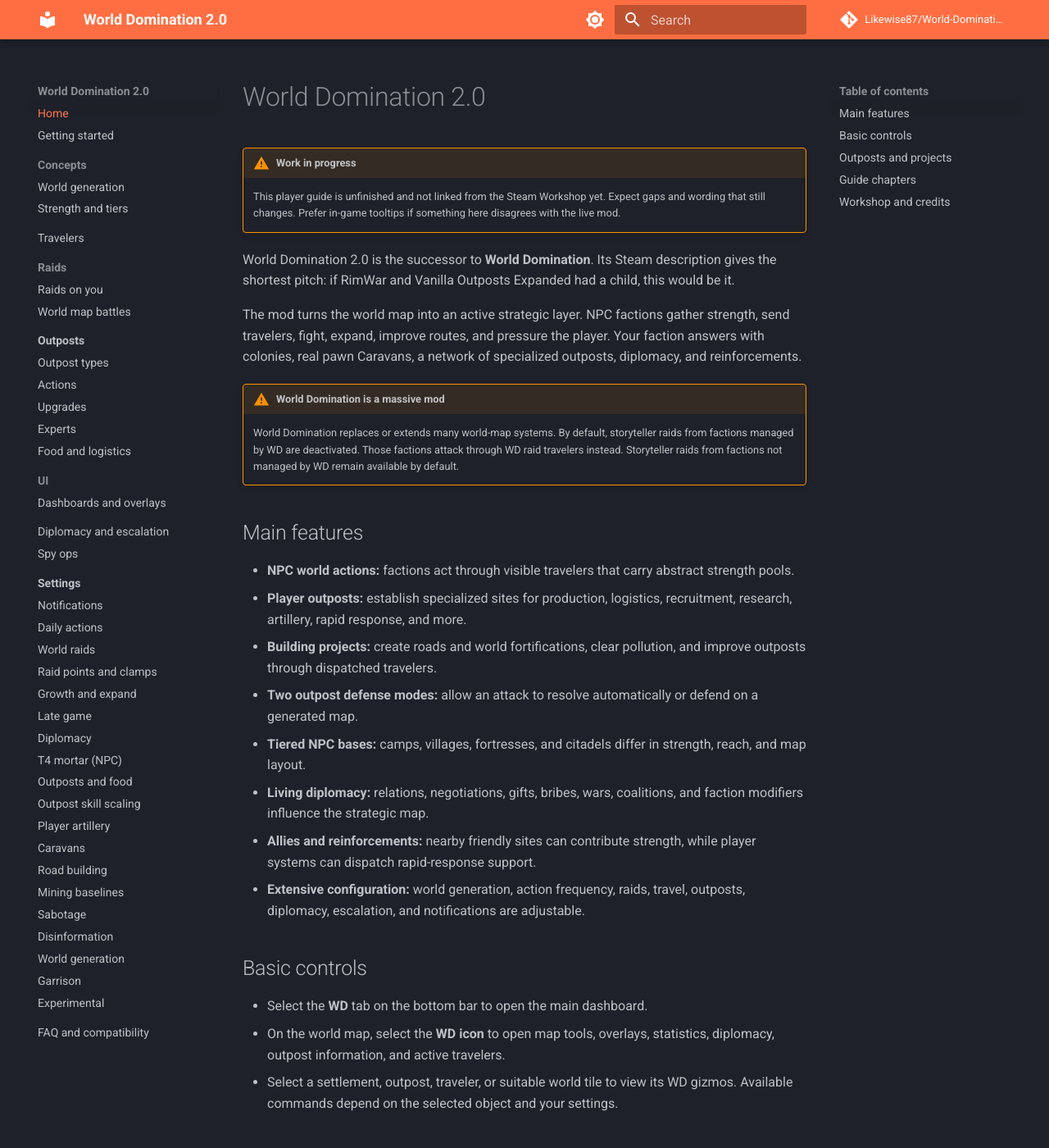
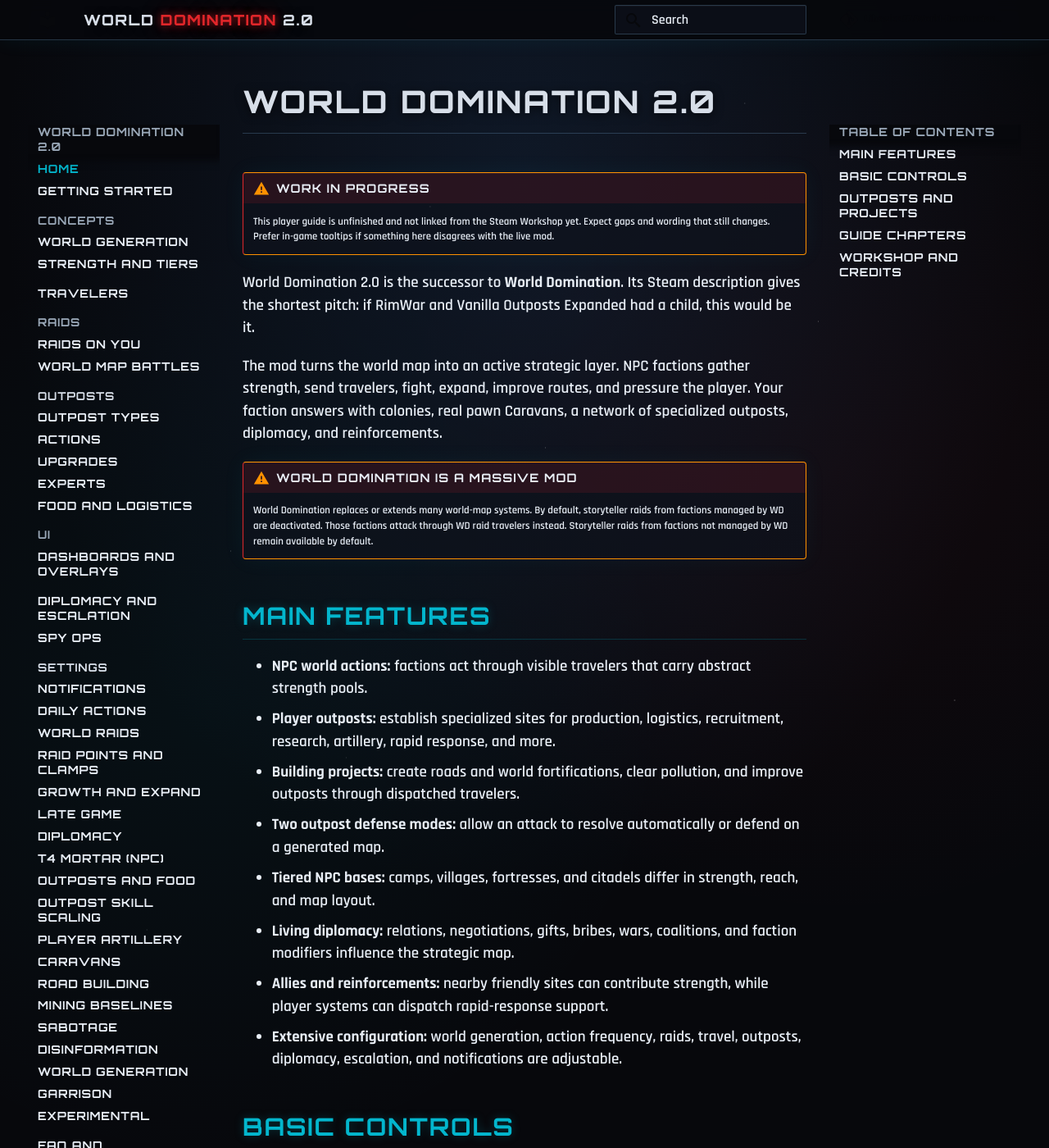
Before and after one commit to Likewise87/World-Domination-2.0, an MkDocs documentation site: the page built from docs/index.md, in a window 1280 px wide and 1400 px high. Shown: the whole window at 82% size. Built offline with MkDocs 1.6.1 and Material for MkDocs 9.7.7, drawn with Linux system fonts in a browser that asks for light colours; comment, search, counter and statistics services are not loaded.

Commit message:
Restyle MkDocs guide to match WD overview page art.
Orbitron/Rajdhani, cyan space field, red Domination wordmark, dark panels.

```diff
--- /dev/null
+++ b/docs/stylesheets/extra.css
@@ -0,0 +1,310 @@
+/* World Domination guide — matches WD_OverviewPages art (Orbitron / Rajdhani / cyan space). */
+
+:root,
+[data-md-color-scheme="slate"] {
+  --wd-bg-deep: #07080c;
+  --wd-bg-panel: rgba(14, 18, 28, 0.72);
+  --wd-border: rgba(120, 170, 210, 0.28);
+  --wd-border-strong: rgba(3, 182, 205, 0.4);
+  --wd-text: #e8eef6;
+  --wd-text-muted: #9aa8b8;
+  --wd-cyan: #03b6cd;
+  --wd-silver: #d7dee8;
+  --wd-red: #e1262a;
+
+  --md-primary-fg-color: #03b6cd;
+  --md-primary-fg-color--light: #4fd0e0;
+  --md-primary-fg-color--dark: #028a9c;
+  --md-primary-bg-color: #07080c;
+  --md-primary-bg-color--light: #e8eef6;
+  --md-accent-fg-color: #03b6cd;
+  --md-accent-fg-color--transparent: rgba(3, 182, 205, 0.12);
+  --md-accent-bg-color: #07080c;
+  --md-accent-bg-color--light: #e8eef6;
+
+  --md-default-fg-color: #e8eef6;
+  --md-default-fg-color--light: #9aa8b8;
+  --md-default-fg-color--lighter: #7a8796;
+  --md-default-fg-color--lightest: rgba(154, 168, 184, 0.35);
+  --md-default-bg-color: #07080c;
+  --md-default-bg-color--light: #0e121c;
+  --md-default-bg-color--lighter: #121826;
+  --md-default-bg-color--lightest: #181e2e;
+
+  --md-code-fg-color: #d7dee8;
+  --md-code-bg-color: rgba(14, 18, 28, 0.92);
+  --md-code-hl-color: rgba(3, 182, 205, 0.2);
+
+  --md-typeset-a-color: #03b6cd;
+  --md-typeset-table-color: rgba(120, 170, 210, 0.22);
+  --md-typeset-table-color--light: rgba(14, 18, 28, 0.55);
+
+  --md-footer-bg-color: #05060a;
+  --md-footer-bg-color--dark: #03040a;
+  --md-footer-fg-color: #9aa8b8;
+  --md-footer-fg-color--light: #e8eef6;
+  --md-footer-fg-color--lighter: #9aa8b8;
+
+  --md-admonition-bg-color: rgba(14, 18, 28, 0.85);
+}
+
+html {
+  background: var(--wd-bg-deep);
+}
+
+body {
+  color: var(--wd-text);
+  font-family: "Rajdhani", sans-serif;
+  font-weight: 600;
+  background:
+    radial-gradient(ellipse 90% 55% at 50% 8%, rgba(30, 55, 90, 0.35), transparent 55%),
+    radial-gradient(ellipse 70% 50% at 50% 100%, rgba(12, 20, 36, 0.9), transparent 60%),
+    radial-gradient(circle at 20% 30%, rgba(3, 182, 205, 0.05), transparent 25%),
+    radial-gradient(circle at 80% 20%, rgba(225, 38, 42, 0.05), transparent 22%),
+    var(--wd-bg-deep);
+}
+
+/* Starfield (same idea as overview pages). */
+body::before {
+  content: "";
+  position: fixed;
+  inset: 0;
+  pointer-events: none;
+  opacity: 0.55;
+  z-index: 0;
+  background-image:
+    radial-gradient(1px 1px at 8% 12%, rgba(255, 255, 255, 0.85), transparent),
+    radial-gradient(1px 1px at 22% 48%, rgba(255, 255, 255, 0.55), transparent),
+    radial-gradient(1.5px 1.5px at 41% 18%, rgba(255, 255, 255, 0.75), transparent),
+    radial-gradient(1px 1px at 63% 72%, rgba(255, 255, 255, 0.45), transparent),
+    radial-gradient(1px 1px at 78% 28%, rgba(255, 255, 255, 0.7), transparent),
+    radial-gradient(1.5px 1.5px at 91% 61%, rgba(255, 255, 255, 0.5), transparent),
+    radial-gradient(1px 1px at 14% 81%, rgba(255, 255, 255, 0.4), transparent),
+    radial-gradient(1px 1px at 52% 39%, rgba(255, 255, 255, 0.65), transparent),
+    radial-gradient(1px 1px at 33% 66%, rgba(255, 255, 255, 0.35), transparent),
+    radial-gradient(1px 1px at 71% 9%, rgba(255, 255, 255, 0.55), transparent);
+  animation: wdStarPulse 8s ease-in-out infinite;
+}
+
+@keyframes wdStarPulse {
+  0%, 100% { opacity: 0.42; }
+  50% { opacity: 0.68; }
+}
+
+.md-container,
+.md-main,
+.md-content,
+.md-sidebar,
+.md-header,
+.md-footer {
+  position: relative;
+  z-index: 1;
+}
+
+.md-typeset {
+  font-family: "Rajdhani", sans-serif;
+  font-weight: 600;
+  font-size: 0.95rem;
+  line-height: 1.45;
+  color: var(--wd-text);
+}
+
+.md-typeset h1,
+.md-typeset h2,
+.md-typeset h3,
+.md-typeset h4,
+.md-header__topic,
+.md-nav__title,
+.md-ellipsis {
+  font-family: "Orbitron", sans-serif;
+  font-weight: 700;
+  letter-spacing: 0.06em;
+  text-transform: uppercase;
+}
+
+.md-typeset h1 {
+  font-weight: 800;
+  color: var(--wd-silver);
+  text-shadow: 0 2px 12px rgba(0, 0, 0, 0.65);
+  border-bottom: 1px solid var(--wd-border);
+  padding-bottom: 0.35em;
+}
+
+.md-typeset h2 {
+  color: var(--wd-cyan);
+  text-shadow: 0 0 12px rgba(3, 182, 205, 0.25);
+  border-bottom: 1px solid rgba(3, 182, 205, 0.22);
+  padding-bottom: 0.25em;
+}
+
+.md-typeset h3 {
+  color: var(--wd-silver);
+  letter-spacing: 0.05em;
+}
+
+.md-typeset a {
+  color: var(--wd-cyan);
+}
+
+.md-typeset a:hover {
+  color: #4fd0e0;
+}
+
+.md-header {
+  background: rgba(7, 8, 12, 0.92);
+  border-bottom: 1px solid var(--wd-border);
+  box-shadow: 0 0 24px rgba(3, 182, 205, 0.08);
+  backdrop-filter: blur(8px);
+}
+
+.md-header__title {
+  font-family: "Orbitron", sans-serif;
+  font-weight: 800;
+  letter-spacing: 0.08em;
+  text-transform: uppercase;
+}
+
+.md-header__topic .md-ellipsis {
+  color: var(--wd-silver);
+}
+
+.md-tabs {
+  background: rgba(7, 8, 12, 0.88);
+  border-bottom: 1px solid var(--wd-border);
+}
+
+.md-nav__link--active,
+.md-nav__link:focus,
+.md-nav__link:hover {
+  color: var(--wd-cyan);
+}
+
+.md-nav__item--nested > .md-nav__link {
+  font-family: "Orbitron", sans-serif;
+  font-size: 0.68rem;
+  letter-spacing: 0.08em;
+  text-transform: uppercase;
+  color: var(--wd-silver);
+}
+
+.md-sidebar {
+  background: transparent;
+}
+
+.md-sidebar__scrollwrap {
+  background: transparent;
+}
+
+.md-search__form {
+  background: var(--wd-bg-panel);
+  border: 1px solid var(--wd-border);
+  box-shadow: inset 0 1px 0 rgba(255, 255, 255, 0.04);
+}
+
+.md-search__input {
+  font-family: "Rajdhani", sans-serif;
+  font-weight: 600;
+}
+
+.md-typeset table:not([class]) {
+  background: var(--wd-bg-panel);
+  border: 1px solid var(--wd-border);
+  box-shadow:
+    inset 0 1px 0 rgba(255, 255, 255, 0.04),
+    0 0 24px rgba(3, 182, 205, 0.05);
+}
+
+.md-typeset table:not([class]) th {
+  background: rgba(3, 182, 205, 0.1);
+  color: var(--wd-silver);
+  font-family: "Orbitron", sans-serif;
+  font-size: 0.72rem;
+  letter-spacing: 0.06em;
+  text-transform: uppercase;
+  border-bottom: 1px solid var(--wd-border-strong);
+}
+
+.md-typeset table:not([class]) td {
+  border-top: 1px solid rgba(120, 170, 210, 0.16);
+}
+
+.md-typeset .admonition,
+.md-typeset details {
+  background: var(--wd-bg-panel);
+  border: 1px solid var(--wd-border);
+  border-left-color: var(--wd-cyan);
+  box-shadow:
+    inset 0 1px 0 rgba(255, 255, 255, 0.04),
+    0 0 28px rgba(3, 182, 205, 0.06);
+  font-family: "Rajdhani", sans-serif;
+}
+
+.md-typeset .admonition.warning,
+.md-typeset details.warning {
+  border-left-color: var(--wd-red);
+}
+
+.md-typeset .admonition-title,
+.md-typeset summary {
+  font-family: "Orbitron", sans-serif;
+  font-size: 0.72rem;
+  letter-spacing: 0.08em;
+  text-transform: uppercase;
+  background: rgba(3, 182, 205, 0.08);
+}
+
+.md-typeset .warning > .admonition-title,
+.md-typeset .warning > summary {
+  background: rgba(225, 38, 42, 0.12);
+}
+
+.md-typeset code {
+  background: rgba(14, 18, 28, 0.95);
+  border: 1px solid rgba(120, 170, 210, 0.18);
+  border-radius: 2px;
+}
+
+.md-typeset pre > code {
+  border: 0;
+}
+
+.md-typeset .md-button {
+  font-family: "Orbitron", sans-serif;
+  letter-spacing: 0.06em;
+  text-transform: uppercase;
+  border-radius: 2px;
+}
+
+.md-footer {
+  border-top: 1px solid var(--wd-border);
+}
+
+/* Soften Material's default purple-ish slate leftovers on chips/tabs. */
+.md-typeset .tabbed-set > input:checked + label {
+  color: var(--wd-cyan);
+  border-color: var(--wd-cyan);
+}
+
+.md-top {
+  background: rgba(14, 18, 28, 0.9);
+  border: 1px solid var(--wd-border);
+  color: var(--wd-cyan);
+}
+
+/* Header brand: WORLD DOMINATION with red DOMINATION (overview pages). */
+.wd-brand {
+  font-family: "Orbitron", sans-serif;
+  font-weight: 800;
+  letter-spacing: 0.08em;
+  text-transform: uppercase;
+  color: var(--wd-silver);
+  text-shadow: 0 2px 12px rgba(0, 0, 0, 0.65);
+}
+
+.wd-brand .wd-dom {
+  color: var(--wd-red);
+  text-shadow:
+    0 0 10px rgba(225, 38, 42, 0.75),
+    0 0 28px rgba(225, 38, 42, 0.35),
+    0 2px 12px rgba(0, 0, 0, 0.65);
+}
--- a/mkdocs.yml
+++ b/mkdocs.yml
@@ -11,18 +11,10 @@
   name: material
   custom_dir: overrides
   palette:
-    - scheme: slate
-      primary: deep orange
-      accent: amber
-      toggle:
-        icon: material/brightness-7
-        name: Light mode
-    - scheme: default
-      primary: deep orange
-      accent: amber
-      toggle:
-        icon: material/brightness-4
-        name: Dark mode
+    scheme: slate
+    primary: custom
+    accent: custom
+  font: false
   features:
     - navigation.sections
     - navigation.expand
@@ -30,6 +22,9 @@
     - navigation.indexes
     - search.suggest
     - content.code.copy
+
+extra_css:
+  - stylesheets/extra.css
 
 markdown_extensions:
   - admonition
--- a/overrides/main.html
+++ b/overrides/main.html
@@ -3,4 +3,28 @@
 {% block extrahead %}
   {{ super() }}
   <meta name="robots" content="noindex, nofollow" />
+  <link rel="preconnect" href="https://fonts.googleapis.com" />
+  <link rel="preconnect" href="https://fonts.gstatic.com" crossorigin />
+  <link href="https://fonts.googleapis.com/css2?family=Orbitron:wght@600;700;800&family=Rajdhani:wght@500;600;700&display=swap" rel="stylesheet" />
 {% endblock %}
+
+{% block scripts %}
+  {{ super() }}
+  <script>
+    (function () {
+      function brandize(el) {
+        if (!el || el.dataset.wdBranded) return;
+        var t = (el.textContent || "").replace(/\s+/g, " ").trim();
+        if (t.indexOf("World Domination") === -1) return;
+        el.innerHTML = 'World <span class="wd-dom">Domination</span> 2.0';
+        el.classList.add("wd-brand");
+        el.dataset.wdBranded = "1";
+      }
+      function run() {
+        document.querySelectorAll(".md-header__topic .md-ellipsis").forEach(brandize);
+      }
+      run();
+      document.addEventListener("DOMContentLoaded", run);
+    })();
+  </script>
+{% endblock %}
```
